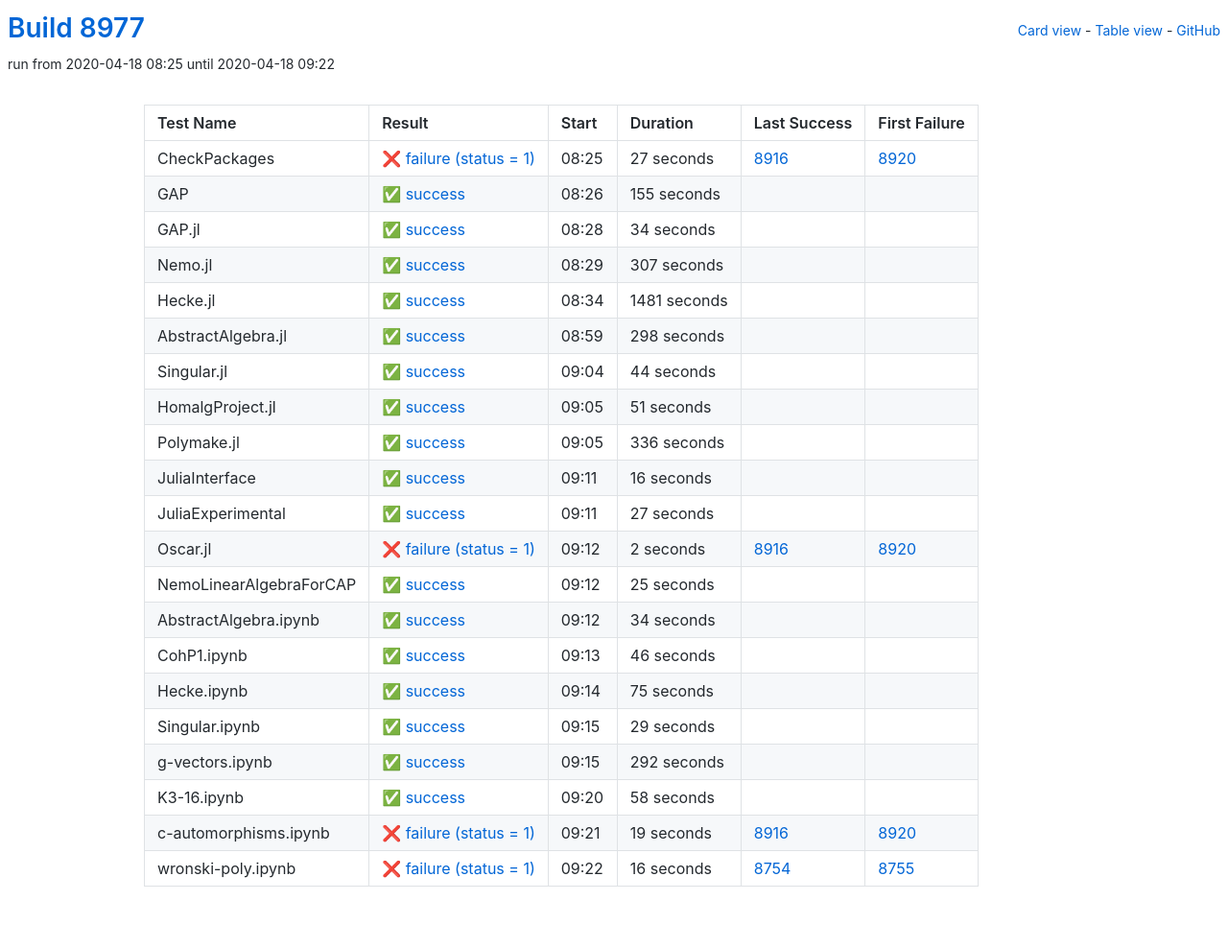
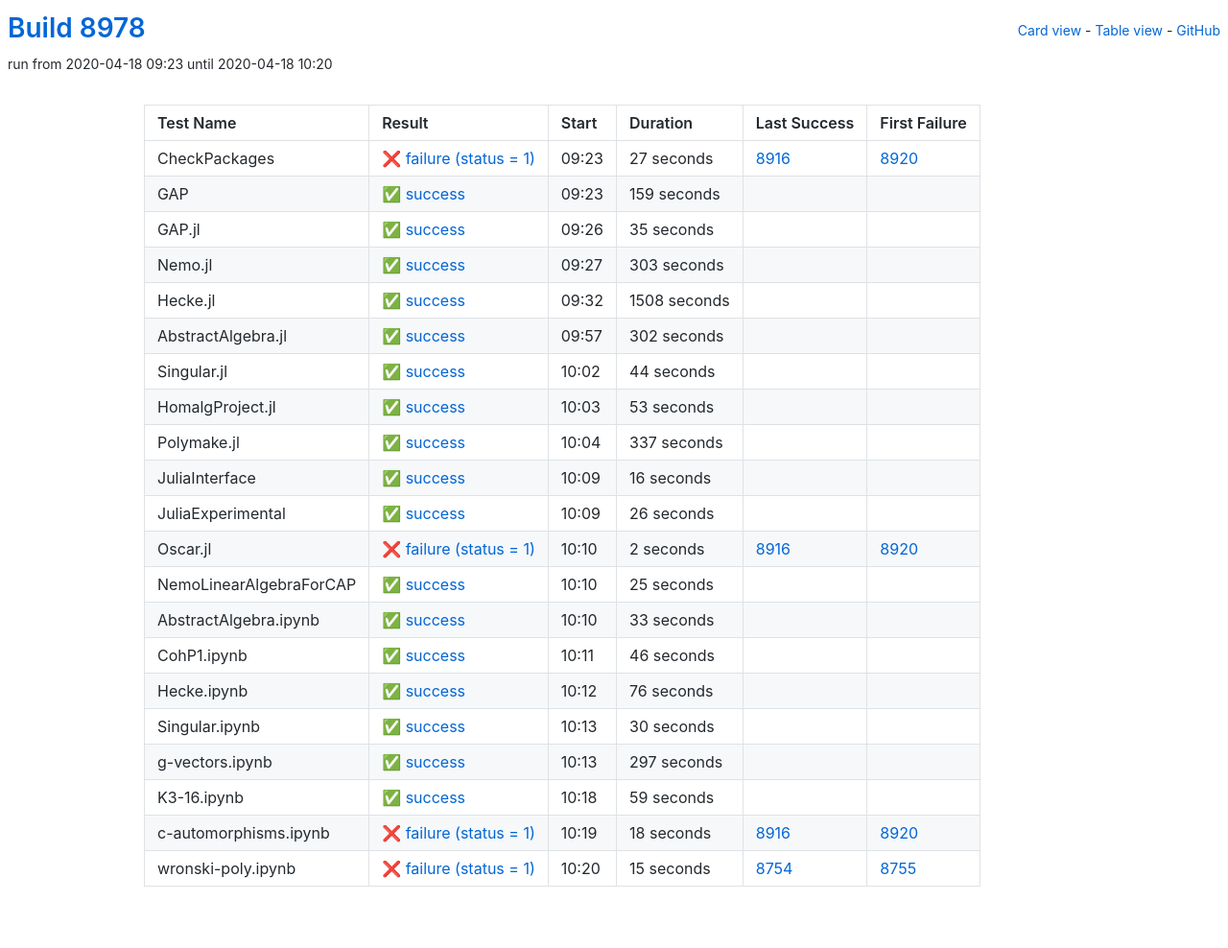
Before and after one commit to oscar-system/oscar-ci-status, a Jekyll site: the page built from table.html, in a window 1280 px wide. Shown: the whole page at 96% size. Built offline with Jekyll 4.4.1, drawn with Linux system fonts in a browser that asks for light colours.

Commit message:
Build 8978

```diff
--- a/_data/ci.yml
+++ b/_data/ci.yml
@@ -1,5 +1,5 @@
-build: 8977
-build_url: https://oscarci.mathematik.uni-kl.de/job/oscar/8977/
+build: 8978
+build_url: https://oscarci.mathematik.uni-kl.de/job/oscar/8978/
 job: oscar
 tests:
 - duration: 27
@@ -8,64 +8,64 @@ tests:
   first_failure_url: https://oscarci.mathematik.uni-kl.de/job/oscar/8920/
   last_success: 8916
   last_success_url: https://oscarci.mathematik.uni-kl.de/job/oscar/8916/
-  log: https://oscarci.mathematik.uni-kl.de/job/oscar/8977/artifact/logs/build-8977/CheckPackages.log
+  log: https://oscarci.mathematik.uni-kl.de/job/oscar/8978/artifact/logs/build-8978/CheckPackages.log
   name: CheckPackages
-  start: 2020-04-18 08:25
+  start: 2020-04-18 09:23
   status: failure
   success: false
-- duration: 155
+- duration: 159
   exitcode: 0
   first_failure: false
   first_failure_url: null
   last_success: false
   last_success_url: null
-  log: https://oscarci.mathematik.uni-kl.de/job/oscar/8977/artifact/logs/build-8977/GAP.log
+  log: https://oscarci.mathematik.uni-kl.de/job/oscar/8978/artifact/logs/build-8978/GAP.log
   name: GAP
-  start: 2020-04-18 08:26
+  start: 2020-04-18 09:23
   status: success
   success: true
-- duration: 34
+- duration: 35
   exitcode: 0
   first_failure: false
   first_failure_url: null
   last_success: false
   last_success_url: null
-  log: https://oscarci.mathematik.uni-kl.de/job/oscar/8977/artifact/logs/build-8977/GAP.jl.log
+  log: https://oscarci.mathematik.uni-kl.de/job/oscar/8978/artifact/logs/build-8978/GAP.jl.log
   name: GAP.jl
-  start: 2020-04-18 08:28
+  start: 2020-04-18 09:26
   status: success
   success: true
-- duration: 307
+- duration: 303
   exitcode: 0
   first_failure: false
   first_failure_url: null
   last_success: false
   last_success_url: null
-  log: https://oscarci.mathematik.uni-kl.de/job/oscar/8977/artifact/logs/build-8977/Nemo.jl.log
+  log: https://oscarci.mathematik.uni-kl.de/job/oscar/8978/artifact/logs/build-8978/Nemo.jl.log
   name: Nemo.jl
-  start: 2020-04-18 08:29
+  start: 2020-04-18 09:27
   status: success
   success: true
-- duration: 1481
+- duration: 1508
   exitcode: 0
   first_failure: false
   first_failure_url: null
   last_success: false
   last_success_url: null
-  log: https://oscarci.mathematik.uni-kl.de/job/oscar/8977/artifact/logs/build-8977/Hecke.jl.log
+  log: https://oscarci.mathematik.uni-kl.de/job/oscar/8978/artifact/logs/build-8978/Hecke.jl.log
   name: Hecke.jl
-  start: 2020-04-18 08:34
+  start: 2020-04-18 09:32
   status: success
   success: true
-- duration: 298
+- duration: 302
   exitcode: 0
   first_failure: false
   first_failure_url: null
   last_success: false
   last_success_url: null
-  log: https://oscarci.mathematik.uni-kl.de/job/oscar/8977/artifact/logs/build-8977/AbstractAlgebra.jl.log
+  log: https://oscarci.mathematik.uni-kl.de/job/oscar/8978/artifact/logs/build-8978/AbstractAlgebra.jl.log
   name: AbstractAlgebra.jl
-  start: 2020-04-18 08:59
+  start: 2020-04-18 09:57
   status: success
   success: true
 - duration: 44
@@ -74,31 +74,31 @@ tests:
   first_failure_url: null
   last_success: false
   last_success_url: null
-  log: https://oscarci.mathematik.uni-kl.de/job/oscar/8977/artifact/logs/build-8977/Singular.jl.log
+  log: https://oscarci.mathematik.uni-kl.de/job/oscar/8978/artifact/logs/build-8978/Singular.jl.log
   name: Singular.jl
-  start: 2020-04-18 09:04
+  start: 2020-04-18 10:02
   status: success
   success: true
-- duration: 51
+- duration: 53
   exitcode: 0
   first_failure: false
   first_failure_url: null
   last_success: false
   last_success_url: null
-  log: https://oscarci.mathematik.uni-kl.de/job/oscar/8977/artifact/logs/build-8977/HomalgProject.jl.log
+  log: https://oscarci.mathematik.uni-kl.de/job/oscar/8978/artifact/logs/build-8978/HomalgProject.jl.log
   name: HomalgProject.jl
-  start: 2020-04-18 09:05
+  start: 2020-04-18 10:03
   status: success
   success: true
-- duration: 336
+- duration: 337
   exitcode: 0
   first_failure: false
   first_failure_url: null
   last_success: false
   last_success_url: null
-  log: https://oscarci.mathematik.uni-kl.de/job/oscar/8977/artifact/logs/build-8977/Polymake.jl.log
+  log: https://oscarci.mathematik.uni-kl.de/job/oscar/8978/artifact/logs/build-8978/Polymake.jl.log
   name: Polymake.jl
-  start: 2020-04-18 09:05
+  start: 2020-04-18 10:04
   status: success
   success: true
 - duration: 16
@@ -107,20 +107,20 @@ tests:
   first_failure_url: null
   last_success: false
   last_success_url: null
-  log: https://oscarci.mathematik.uni-kl.de/job/oscar/8977/artifact/logs/build-8977/JuliaInterface.log
+  log: https://oscarci.mathematik.uni-kl.de/job/oscar/8978/artifact/logs/build-8978/JuliaInterface.log
   name: JuliaInterface
-  start: 2020-04-18 09:11
+  start: 2020-04-18 10:09
   status: success
   success: true
-- duration: 27
+- duration: 26
   exitcode: 0
   first_failure: false
   first_failure_url: null
   last_success: false
   last_success_url: null
-  log: https://oscarci.mathematik.uni-kl.de/job/oscar/8977/artifact/logs/build-8977/JuliaExperimental.log
+  log: https://oscarci.mathematik.uni-kl.de/job/oscar/8978/artifact/logs/build-8978/JuliaExperimental.log
   name: JuliaExperimental
-  start: 2020-04-18 09:11
+  start: 2020-04-18 10:09
   status: success
   success: true
 - duration: 2
@@ -129,9 +129,9 @@ tests:
   first_failure_url: https://oscarci.mathematik.uni-kl.de/job/oscar/8920/
   last_success: 8916
   last_success_url: https://oscarci.mathematik.uni-kl.de/job/oscar/8916/
-  log: https://oscarci.mathematik.uni-kl.de/job/oscar/8977/artifact/logs/build-8977/Oscar.jl.log
+  log: https://oscarci.mathematik.uni-kl.de/job/oscar/8978/artifact/logs/build-8978/Oscar.jl.log
   name: Oscar.jl
-  start: 2020-04-18 09:12
+  start: 2020-04-18 10:10
   status: failure
   success: false
 - duration: 25
@@ -140,20 +140,20 @@ tests:
   first_failure_url: null
   last_success: false
   last_success_url: null
-  log: https://oscarci.mathematik.uni-kl.de/job/oscar/8977/artifact/logs/build-8977/NemoLinearAlgebraForCAP.log
+  log: https://oscarci.mathematik.uni-kl.de/job/oscar/8978/artifact/logs/build-8978/NemoLinearAlgebraForCAP.log
   name: NemoLinearAlgebraForCAP
-  start: 2020-04-18 09:12
+  start: 2020-04-18 10:10
   status: success
   success: true
-- duration: 34
+- duration: 33
   exitcode: 0
   first_failure: false
   first_failure_url: null
   last_success: false
   last_success_url: null
-  log: https://oscarci.mathematik.uni-kl.de/job/oscar/8977/artifact/logs/build-8977/AbstractAlgebra.ipynb.log
+  log: https://oscarci.mathematik.uni-kl.de/job/oscar/8978/artifact/logs/build-8978/AbstractAlgebra.ipynb.log
   name: AbstractAlgebra.ipynb
-  start: 2020-04-18 09:12
+  start: 2020-04-18 10:10
   status: success
   success: true
 - duration: 46
@@ -162,74 +162,74 @@ tests:
   first_failure_url: null
   last_success: false
   last_success_url: null
-  log: https://oscarci.mathematik.uni-kl.de/job/oscar/8977/artifact/logs/build-8977/CohP1.ipynb.log
+  log: https://oscarci.mathematik.uni-kl.de/job/oscar/8978/artifact/logs/build-8978/CohP1.ipynb.log
   name: CohP1.ipynb
-  start: 2020-04-18 09:13
+  start: 2020-04-18 10:11
   status: success
   success: true
-- duration: 75
+- duration: 76
   exitcode: 0
   first_failure: false
   first_failure_url: null
   last_success: false
   last_success_url: null
-  log: https://oscarci.mathematik.uni-kl.de/job/oscar/8977/artifact/logs/build-8977/Hecke.ipynb.log
+  log: https://oscarci.mathematik.uni-kl.de/job/oscar/8978/artifact/logs/build-8978/Hecke.ipynb.log
   name: Hecke.ipynb
-  start: 2020-04-18 09:14
+  start: 2020-04-18 10:12
   status: success
   success: true
-- duration: 29
+- duration: 30
   exitcode: 0
   first_failure: false
   first_failure_url: null
   last_success: false
   last_success_url: null
-  log: https://oscarci.mathematik.uni-kl.de/job/oscar/8977/artifact/logs/build-8977/Singular.ipynb.log
+  log: https://oscarci.mathematik.uni-kl.de/job/oscar/8978/artifact/logs/build-8978/Singular.ipynb.log
   name: Singular.ipynb
-  start: 2020-04-18 09:15
+  start: 2020-04-18 10:13
   status: success
   success: true
-- duration: 292
+- duration: 297
   exitcode: 0
   first_failure: false
   first_failure_url: null
   last_success: false
   last_success_url: null
-  log: https://oscarci.mathematik.uni-kl.de/job/oscar/8977/artifact/logs/build-8977/g-vectors.ipynb.log
+  log: https://oscarci.mathematik.uni-kl.de/job/oscar/8978/artifact/logs/build-8978/g-vectors.ipynb.log
   name: g-vectors.ipynb
-  start: 2020-04-18 09:15
+  start: 2020-04-18 10:13
   status: success
   success: true
-- duration: 58
+- duration: 59
   exitcode: 0
   first_failure: false
   first_failure_url: null
   last_success: false
   last_success_url: null
-  log: https://oscarci.mathematik.uni-kl.de/job/oscar/8977/artifact/logs/build-8977/K3-16.ipynb.log
+  log: https://oscarci.mathematik.uni-kl.de/job/oscar/8978/artifact/logs/build-8978/K3-16.ipynb.log
   name: K3-16.ipynb
-  start: 2020-04-18 09:20
+  start: 2020-04-18 10:18
   status: success
   success: true
-- duration: 19
+- duration: 18
   exitcode: 1
   first_failure: 8920
   first_failure_url: https://oscarci.mathematik.uni-kl.de/job/oscar/8920/
   last_success: 8916
   last_success_url: https://oscarci.mathematik.uni-kl.de/job/oscar/8916/
-  log: https://oscarci.mathematik.uni-kl.de/job/oscar/8977/artifact/logs/build-8977/c-automorphisms.ipynb.log
+  log: https://oscarci.mathematik.uni-kl.de/job/oscar/8978/artifact/logs/build-8978/c-automorphisms.ipynb.log
   name: c-automorphisms.ipynb
-  start: 2020-04-18 09:21
+  start: 2020-04-18 10:19
   status: failure
   success: false
-- duration: 16
+- duration: 15
   exitcode: 1
   first_failure: 8755
   first_failure_url: https://oscarci.mathematik.uni-kl.de/job/oscar/8755/
   last_success: 8754
   last_success_url: https://oscarci.mathematik.uni-kl.de/job/oscar/8754/
-  log: https://oscarci.mathematik.uni-kl.de/job/oscar/8977/artifact/logs/build-8977/wronski-poly.ipynb.log
+  log: https://oscarci.mathematik.uni-kl.de/job/oscar/8978/artifact/logs/build-8978/wronski-poly.ipynb.log
   name: wronski-poly.ipynb
-  start: 2020-04-18 09:22
+  start: 2020-04-18 10:20
   status: failure
   success: false
```
Also changed, not shown: README.md.
